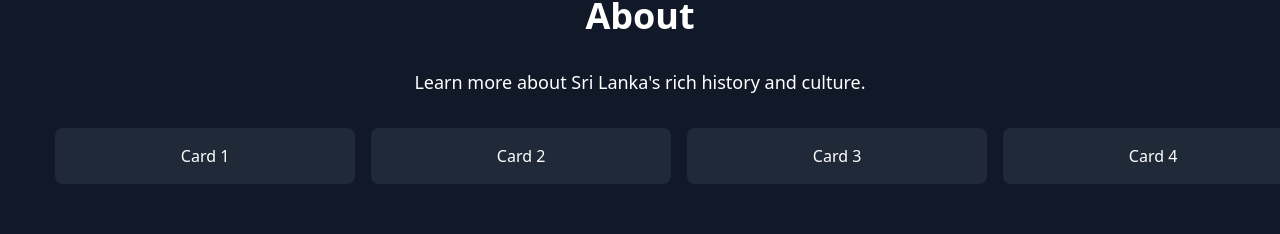
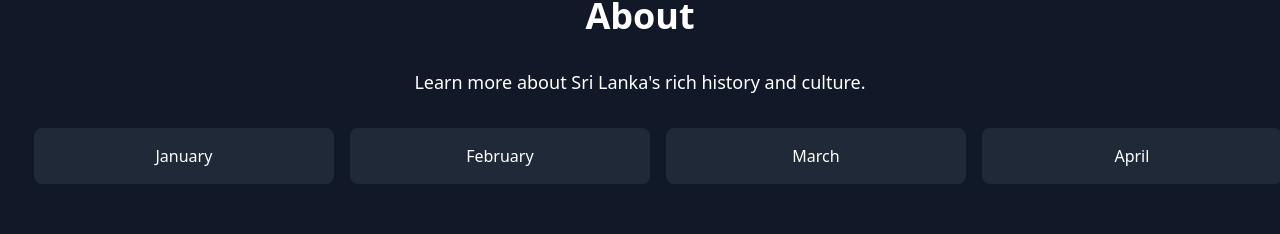
Before and after one commit to Kavishka-Prabashara/Explore-SriLanka-Web-Angular, an Angular app: page / in a window 1280 px wide. Shown: the part 956-1190 px from the top of the page. Built offline with nearby package versions, Linux system fonts and the light colour scheme.

Commit message:
About section Scroller bar removed

```diff
--- a/src/app/home/home.component.css
+++ b/src/app/home/home.component.css
@@ -121,6 +121,12 @@ nav {
   scroll-snap-type: x mandatory;
   display: flex;
   justify-content: center;
+  -ms-overflow-style: none;  /* Hide scrollbar in Internet Explorer and Edge */
+  scrollbar-width: none;     /* Hide scrollbar in Firefox */
+}
+
+.carousel::-webkit-scrollbar {
+  display: none;  /* Hide scrollbar in Chrome, Safari, and Opera */
 }
 
 .carousel-track {
--- a/src/app/home/home.component.html
+++ b/src/app/home/home.component.html
@@ -28,18 +28,18 @@
     <div class="carousel">
       <!-- Carousel Items -->
       <div class="carousel-track">
-        <div class="carousel-item">Card 1</div>
-        <div class="carousel-item">Card 2</div>
-        <div class="carousel-item">Card 3</div>
-        <div class="carousel-item">Card 4</div>
-        <div class="carousel-item">Card 5</div>
-        <div class="carousel-item">Card 6</div>
-        <div class="carousel-item">Card 7</div>
-        <div class="carousel-item">Card 8</div>
-        <div class="carousel-item">Card 9</div>
-        <div class="carousel-item">Card 10</div>
-        <div class="carousel-item">Card 11</div>
-        <div class="carousel-item">Card 12</div>
+        <div class="carousel-item">January</div>
+        <div class="carousel-item">February</div>
+        <div class="carousel-item">March</div>
+        <div class="carousel-item">April</div>
+        <div class="carousel-item">May</div>
+        <div class="carousel-item">June</div>
+        <div class="carousel-item">July</div>
+        <div class="carousel-item">August</div>
+        <div class="carousel-item">September</div>
+        <div class="carousel-item">October</div>
+        <div class="carousel-item">November</div>
+        <div class="carousel-item">December</div>
       </div>
     </div>
   </div>
```
